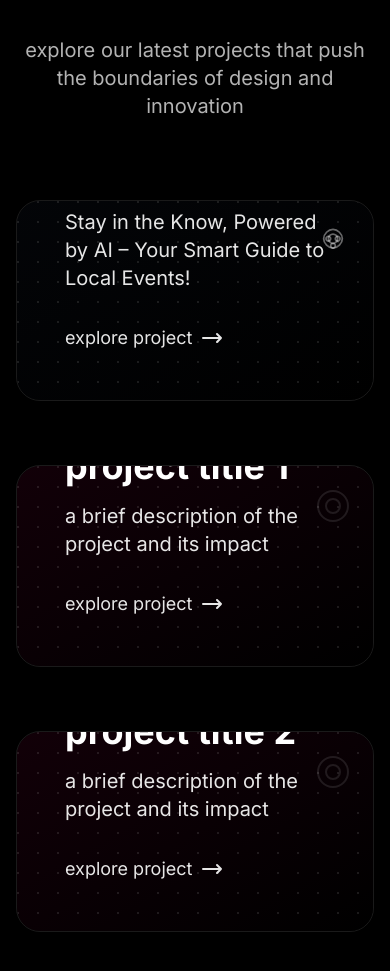
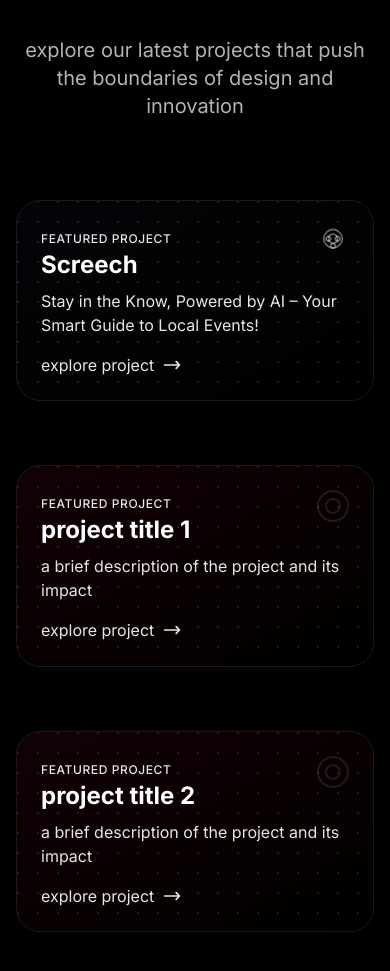
Before and after one commit to stilwellc/Mobi, a Next.js app: page / in a window 390 px wide. Shown: the part 1112-2083 px from the top of the page. Built offline with nearby package versions, Linux system fonts and the light colour scheme.

Commit message:
Improve mobile responsiveness of featured work tiles

```diff
--- a/app/page.tsx
+++ b/app/page.tsx
@@ -183,21 +183,21 @@ export default function Home() {
                       </svg>
                     </div>
                   </div>
-                  <div className="absolute inset-0 p-12 flex flex-col justify-end">
-                    <span className="text-sm text-white/90 font-medium tracking-wider uppercase mb-4">
+                  <div className="absolute inset-0 p-12 sm:p-12 p-6">
+                    <span className="text-xs sm:text-sm text-white/90 font-medium tracking-wider uppercase mb-2 sm:mb-4">
                       featured project
                     </span>
-                    <h3 className="text-4xl sm:text-5xl font-bold text-white mb-4">
+                    <h3 className="text-2xl sm:text-4xl md:text-5xl font-bold text-white mb-2 sm:mb-4">
                       Screech
                     </h3>
-                    <p className="text-xl text-white/90 max-w-2xl">
+                    <p className="text-base sm:text-xl text-white/90 max-w-2xl">
                       Stay in the Know, Powered by AI – Your Smart Guide to Local Events!
                     </p>
                     <div
-                      className="mt-8 inline-flex items-center text-white/90 hover:text-white transition-colors"
+                      className="mt-4 sm:mt-8 inline-flex items-center text-white/90 hover:text-white transition-colors"
                     >
-                      <span className="mr-2 text-lg">explore project</span>
-                      <svg className="w-6 h-6" fill="none" stroke="currentColor" viewBox="0 0 24 24">
+                      <span className="mr-2 text-base sm:text-lg">explore project</span>
+                      <svg className="w-5 h-5 sm:w-6 sm:h-6" fill="none" stroke="currentColor" viewBox="0 0 24 24">
                         <path strokeLinecap="round" strokeLinejoin="round" strokeWidth={2} d="M17 8l4 4m0 0l-4 4m4-4H3" />
                       </svg>
                     </div>
@@ -222,21 +222,21 @@ export default function Home() {
                       <div className="w-4 h-4 border-2 border-white/10 rounded-full" />
                     </div>
                   </div>
-                  <div className="absolute inset-0 p-12 flex flex-col justify-end">
-                    <span className="text-sm text-white/90 font-medium tracking-wider uppercase mb-4">
+                  <div className="absolute inset-0 p-12 sm:p-12 p-6">
+                    <span className="text-xs sm:text-sm text-white/90 font-medium tracking-wider uppercase mb-2 sm:mb-4">
                       featured project
                     </span>
-                    <h3 className="text-4xl sm:text-5xl font-bold text-white mb-4">
+                    <h3 className="text-2xl sm:text-4xl md:text-5xl font-bold text-white mb-2 sm:mb-4">
                       project title {item}
                     </h3>
-                    <p className="text-xl text-white/90 max-w-2xl">
+                    <p className="text-base sm:text-xl text-white/90 max-w-2xl">
                       a brief description of the project and its impact
                     </p>
                     <div
-                      className="mt-8 inline-flex items-center text-white/90 hover:text-white transition-colors"
+                      className="mt-4 sm:mt-8 inline-flex items-center text-white/90 hover:text-white transition-colors"
                     >
-                      <span className="mr-2 text-lg">explore project</span>
-                      <svg className="w-6 h-6" fill="none" stroke="currentColor" viewBox="0 0 24 24">
+                      <span className="mr-2 text-base sm:text-lg">explore project</span>
+                      <svg className="w-5 h-5 sm:w-6 sm:h-6" fill="none" stroke="currentColor" viewBox="0 0 24 24">
                         <path strokeLinecap="round" strokeLinejoin="round" strokeWidth={2} d="M17 8l4 4m0 0l-4 4m4-4H3" />
                       </svg>
                     </div>
```
